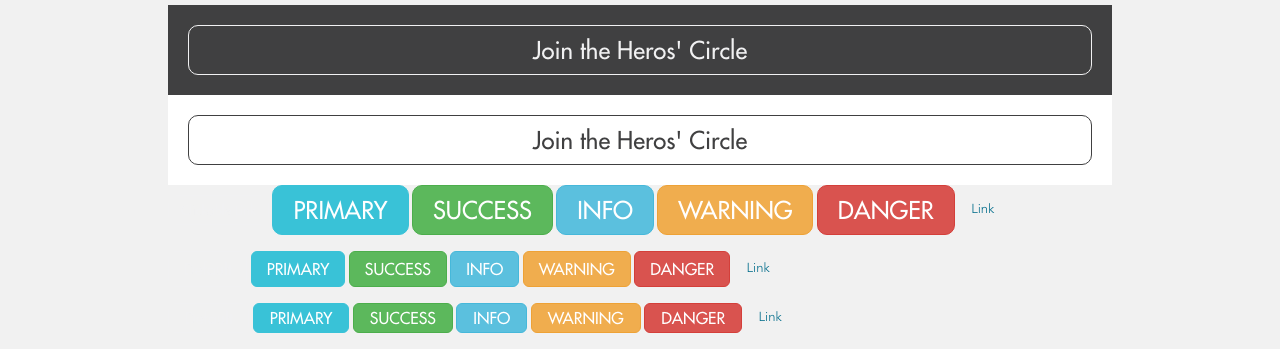
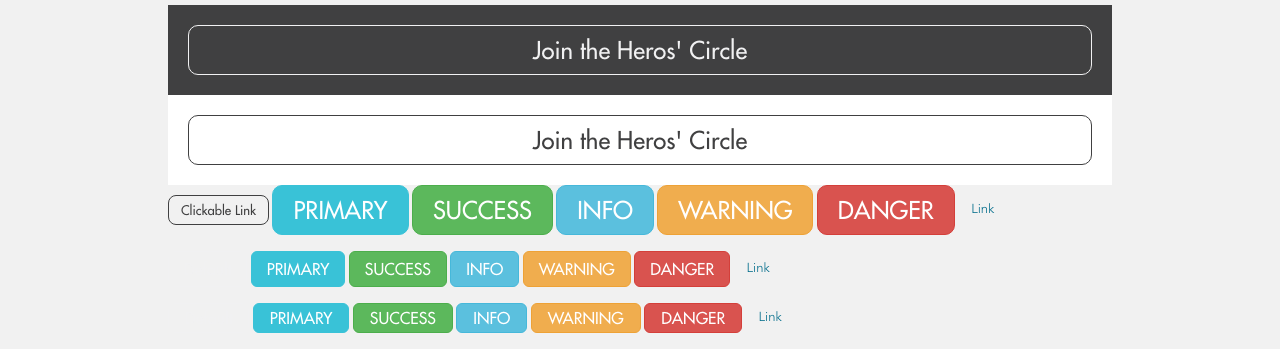
Before and after one commit to RakeshPandey/ncmec-frontend, a website: page style-guides.html in a window 1280 px wide. Shown: the part 662-1011 px from the top of the page. Drawn offline with Linux system fonts and the light colour scheme.

Commit message:
clickable link

```diff
--- a/missingkids/less/buttons.less
+++ b/missingkids/less/buttons.less
@@ -67,12 +67,14 @@
 
 .btn-default {
   .button-variant(@btn-default-color; @btn-default-bg; @btn-default-border);
+
     &:hover{
       background: @blue-darker;
       border-color:@blue-darker;
       color:@white;
   }
 }
+
 .btn-default-dark {
   .button-variant(@btn-default-dark-color; @btn-default-dark-bg; @btn-default-dark-border);
 
--- a/style-guides.html
+++ b/style-guides.html
@@ -91,7 +91,7 @@
         <div class="light-bg"><button type="button" class="btn btn-lg btn-block btn-default-dark">Join the Heros' Circle</button></div>
 
 
-        <a href="#" class="btn btn-default">Clickable Link</a>
+        <a href="#" class="btn btn-default-dark">Clickable Link</a>
         <button type="button" class="btn btn-lg btn-primary">Primary</button>
         <button type="button" class="btn btn-lg btn-success">Success</button>
         <button type="button" class="btn btn-lg btn-info">Info</button>
```
